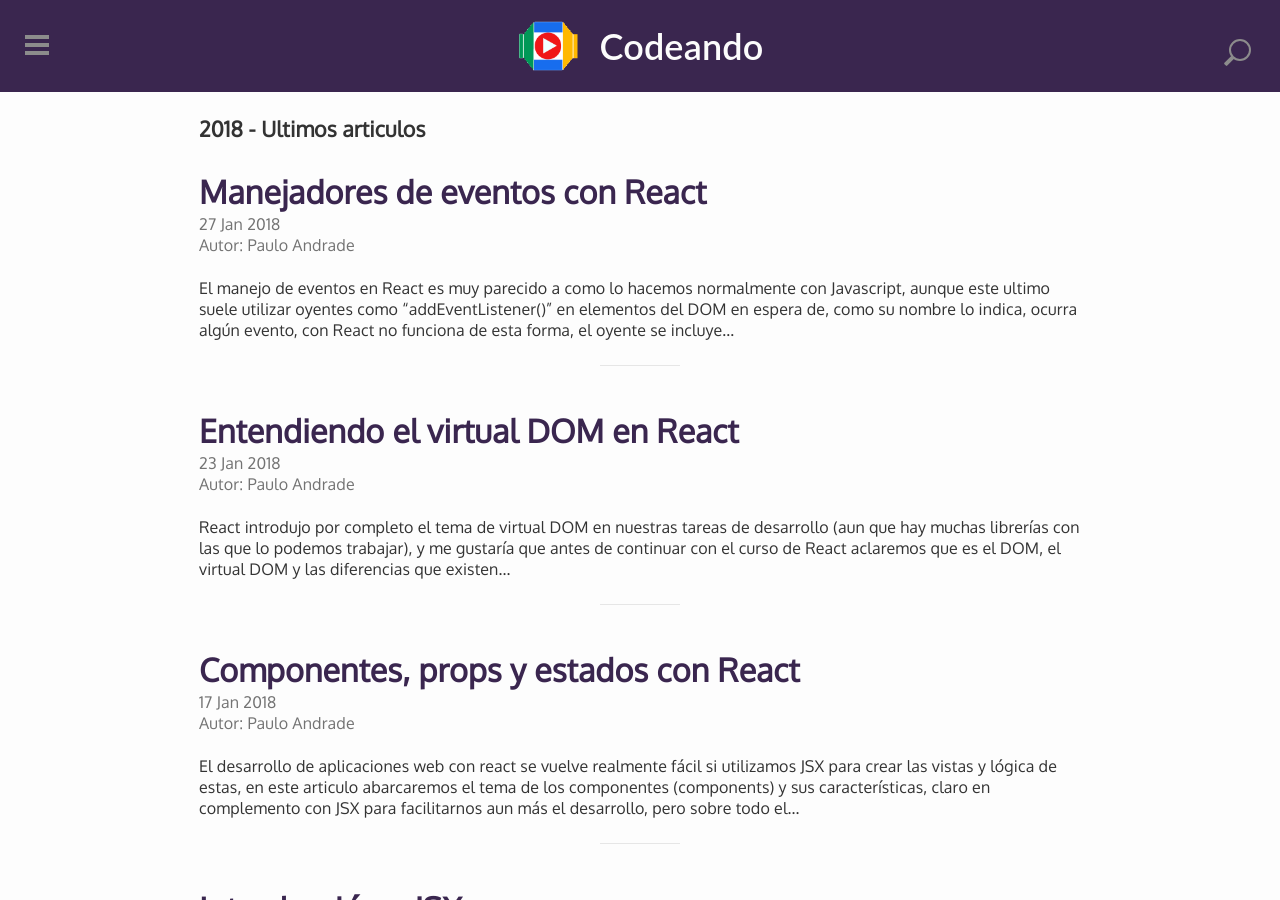
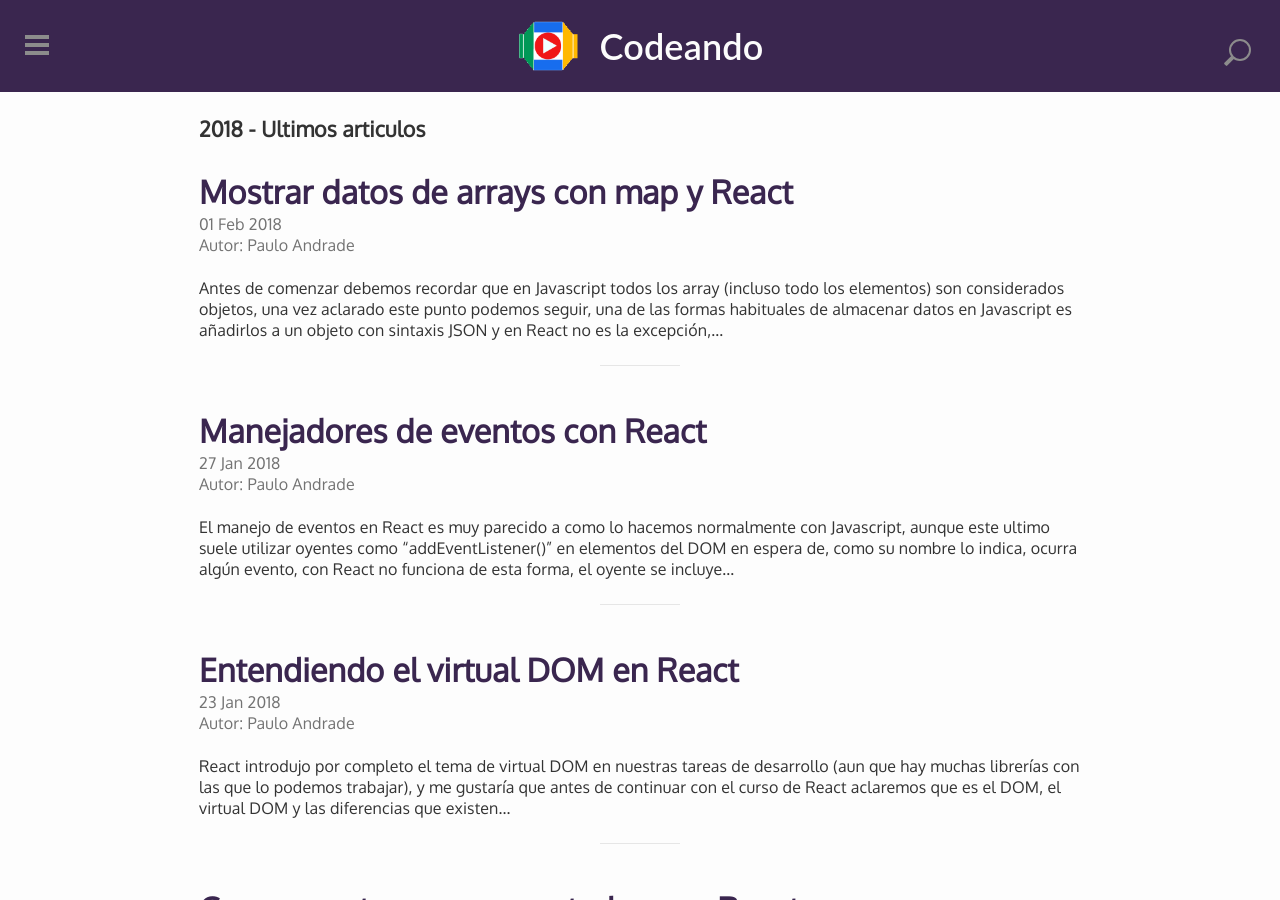
Before and after one commit to Codeandomx/codeandomx, a Jekyll site: the page built from _my_tags/react.md, in a window 1280 px wide and 900 px high. Built offline with Jekyll 4.4.1, drawn with Linux system fonts in a browser that asks for light colours; comment, search, counter and statistics services are not loaded; some of the changed lines change nothing that is shown.

Commit message:
Nuevo articulo - Mostrar datos de arrays con map y React.

```diff
--- a/_posts/2018-01-27-manejadores-de-eventos-con-react.md
+++ b/_posts/2018-01-27-manejadores-de-eventos-con-react.md
@@ -172,6 +172,7 @@ Puedes encontrar el código de ejemplo de este articulo en.-
 Si te interesa el tema puedes continuar con los siguientes enlaces.-
 
 * Articulo anterior: [Entendiendo el virtual DOM en React](/articulos/entendiendo-el-virtual-dom-en-react.html)
+* Articulo siguiente: [Mostrar datos de arrays con map en React](/articulos/mostrar-datos-de-arrays-con-map-y-react.html)
 * Curso: [Curso de React](https://github.com/Codeandomx/curso-de-introduccion-a-react)
 
 Que tengan feliz código.
--- /dev/null
+++ b/_posts/2018-02-01-mostrar-datos-de-arrays-con-map-y-react.md
@@ -0,0 +1,168 @@
+---
+title: Mostrar datos de arrays con map y React
+author: Paulo Andrade
+categories: reactjs
+tags: react javascript es6
+---
+
+![Mostrar datos de arrays con map y React](http://blog.codeando.org/img/react.jpg)
+
+Antes de comenzar debemos recordar que en Javascript todos los array (incluso todo los elementos) son considerados objetos, una vez aclarado este punto podemos seguir, una de las formas habituales de almacenar datos en Javascript es añadirlos a un **objeto con sintaxis JSON** y en React no es la excepción, en este articulo veremos como manipular los datos de los objetos mediante el método map() en nuestros componentes.
+
+<div class="redes-background">
+Este articulo forma parte del <a href="https://github.com/Codeandomx/curso-de-introduccion-a-react" target="_blank">Curso de React</a>, puedes acceder al código de ejemplo de este articulo desde el repositorio de <a href="https://github.com/Codeandomx/curso-de-introduccion-a-react/tree/04_mostrar_datos_de_array_con_map" target="_blank">Github</a>.
+</div>
+
+## Acerca de map() Javascript
+
+El método map() nos va permitir iterar sobre los elementos de un array (en nuestro caso trabajaremos con listas de datos) y por cada iteración nos devolverá un elemento del array, su index (lugar que ocupa en el array) y podemos utilizar un callback para trabajar sobre los datos devueltos (parecido a como trabajamos con un foreach).
+
+Un ejemplo sencillo puedes ser tener una lista de números donde al iterarlos en el método map() podamos devolver su cuadrado, ejemplo.-
+
+<ins class="adsbygoogle"
+     style="display:block; text-align:center;"
+     data-ad-layout="in-article"
+     data-ad-format="fluid"
+     data-ad-client="ca-pub-0593566584451788"
+     data-ad-slot="1426664336"></ins>
+<script>
+     (adsbygoogle = window.adsbygoogle || []).push({});
+</script>
+
+{% highlight javascript linenos %}
+// Creamos nuestra lista de numeros
+let list = [ 1, 2, 3, 4 ];
+
+// Iteramos la lista
+let newList = list.map( (num, index) => {
+    num * num;
+});
+
+// Mostramos la lista
+console.log(newList); // retorna 1 4 9 16
+{% endhighlight %}
+
+Si ejecutamos el código nos devolverá los cuadrados de los números originales.
+
+## Uso de map() con React
+
+Veamos un ejemplo practico con React, abrimos nuestro archivo "main.jsx" y borramos su contenido, vamos a crear un nuevo componente al que llamaremos "List" y este nos renderizara en pantalla una lista HTML vaciá (por el momento).-
+
+{% highlight javascript linenos %}
+import React from 'react';
+import ReactDOM from 'react-dom';
+
+// Componente contenedor para listas
+class List extends React.Component
+{
+    render() {
+        return (
+            <ul></ul>
+        )
+    }
+};
+
+// Renderizamos el componente
+const rootElement = document.getElementById('root');
+const element = <List />;
+
+ReactDOM.render(element, rootElement);
+{% endhighlight %}
+
+Vamos a crear una array de nombres (esta debe de estar fuera del scope del componente).-
+
+{% highlight javascript linenos %}
+// Creamos la lista fuera del componente
+let names = ['Paulo', 'Cesar', 'Hugo', 'Carlos'];
+{% endhighlight %}
+
+Y se lo pasamos como propiedad a nuestro componente mediante el atributo "names" como se muestra a continuación.-
+
+{% highlight javascript linenos %}
+const element = <List names={names} />;
+{% endhighlight %}
+
+Ahora ya podemos acceder al contenido del array desde nuestro componente "List", pero antes de mostrarlo, crearemos un nuevo componente para cada elemento de la lista, de esta forma vamos a simplificar nuestro ejemplo.-
+
+{% highlight javascript linenos %}
+// componente para elemento de lista
+class Element extends React.Component
+{
+    render() {
+        return (
+            <li>Hola {this.props.name}</li>
+        )
+    }
+};
+{% endhighlight %}
+
+Este elemento recibe la propiedad "name" (linea 6) la cual hace referencia a un elemento de nuestro array (objeto), ahora trabajemos en el componente "List" y con ayuda del método map(), mostramos cada uno de los elementos.-
+
+{% highlight javascript linenos %}
+// Componente contenedor para listas
+class List extends React.Component
+{
+	render() {
+        return (
+            <ul>
+                {this.props.names.map( (name) => {
+                    return <Element name={name} />
+                })}
+            </ul>
+        )
+    }
+};
+{% endhighlight %}
+
+Agregamos las lineas 7 - 9, en la cual mediante el método map() iteramos cada uno de los elementos del array, y estos a su vez, son pasados al componente "Element" para mostrarlos como parte de una lista HTML, ahora note que en la linea 8 utilizamos un "return", esto es con la finalidad de mostrar en pantalla el componente iterado.
+
+Si corremos nuestra aplicación debemos de ver lo siguiente en pantalla.-
+
+![Ejemplo de map y React](/img/react1.jpg)
+
+## Identificar elementos de lista mediante llaves
+
+Cuando trabajamos con elementos de un array en React, es importante añadir una llave a cada uno de estos para identificarlo, de esta forma React podrá estar al pendiente a actualizaciones de este elemento o en dado caso a su eliminación.
+
+Estas llaves deben ser únicas (no pueden ser repetidas), por lo general se utiliza un ID del elemento para la llave, en los casos en que no se cuente con un ID se puede utilizar como llave el index del elemento (la posición en el array).
+
+> Las llaves deben ser de tipo string y si decide utilizar index como llaves, debe de asegurarse de que los elementos no cambien de posición en el array o tendrá problemas de rendimiento.
+
+En nuestro caso vamos utilizar los index como llaves, así que modificamos nuestro componente "List".-
+
+{% highlight javascript linenos %}
+// Componente contenedor para listas
+class List extends React.Component
+{
+	render() {
+        return (
+            <ul>
+                {this.props.names.map( (name, index) => {
+                    return <Element key={index.toString()} name={name} />
+                })}
+            </ul>
+        )
+    }
+};
+{% endhighlight %}
+
+En la linea 7 utilizamos un segundo parámetro para el método map(), se trata del index del elemento que estamos iterando, en la linea 8 asignamos la llave al componente mediante el atributo "key" y el index al ser de tipo number lo convertimos a tipo string.
+
+Ahora el [virtual DOM](/articulos/entendiendo-el-virtual-dom-en-react.html) de React estará al pendiente de actualizaciones de este componente, podemos ver esta asignación mediante las React developper tools.-
+
+![usando key en React](/img/react2.jpg)
+
+## Conclusiones
+
+Ahora ya conocemos los conceptos básicos de React y podremos pasar a crear una aplicación funcional en los próximos artículos.
+
+Puedes encontrar el código de ejemplo de este articulo en.-
+
+* [Github Codeando](https://github.com/Codeandomx/curso-de-introduccion-a-react/tree/04_mostrar_datos_de_array_con_map).
+
+Si te interesa el tema puedes continuar con los siguientes enlaces.-
+
+* Articulo anterior: [Manejadores de eventos con React](/articulos/manejadores-de-eventos-con-react.html)
+* Curso: [Curso de React](https://github.com/Codeandomx/curso-de-introduccion-a-react)
+
+Que tengan feliz código.
```
